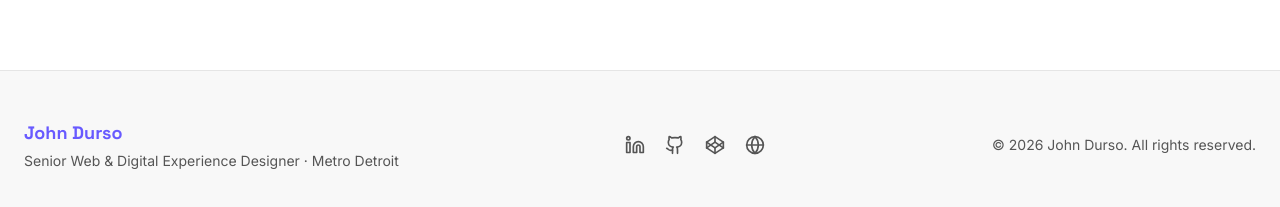
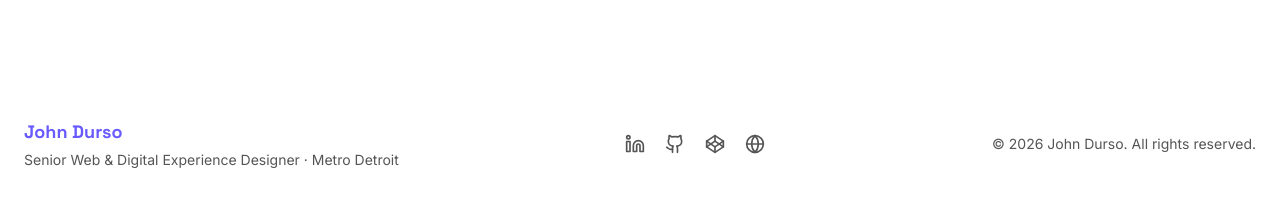
Before and after one commit to johndurso/john-durso-portfolio, a Next.js app: page /about in a window 1280 px wide. Shown: the part 3332-3539 px from the top of the page. Built offline with nearby package versions, Linux system fonts and the light colour scheme.

Commit message:
updating hero blob area, section bg consistency, remove border on footer

```diff
--- a/app/page.tsx
+++ b/app/page.tsx
@@ -70,7 +70,7 @@ export default async function HomePage() {
 
       {/* Recent Blog Posts */}
       {recentPosts.length > 0 && (
-        <section className="bg-surface-secondary py-24">
+        <section className="py-24">
           <div className="max-w-7xl mx-auto px-6">
             <AnimatedSection>
               <div className="flex items-end justify-between mb-12">
@@ -121,7 +121,7 @@ export default async function HomePage() {
           </AnimatedSection>
 
           <AnimatedSection delay={0.2}>
-            <div className="bg-surface-secondary border border-theme rounded-2xl p-8">
+            <div className="border border-theme rounded-2xl p-8">
               <ContactForm />
             </div>
           </AnimatedSection>
--- a/components/Footer.tsx
+++ b/components/Footer.tsx
@@ -6,7 +6,7 @@ import CodepenIcon from "@/components/icons/CodepenIcon";
 
 export default function Footer() {
   return (
-    <footer className="border-t border-theme bg-surface-secondary mt-20">
+    <footer className="mt-20">
       <div className="max-w-7xl mx-auto px-6 py-12 flex flex-col md:flex-row items-center justify-between gap-6">
         <div>
           <p className="font-display font-bold text-lg">
--- a/components/HeroSection.tsx
+++ b/components/HeroSection.tsx
@@ -20,7 +20,7 @@ export default function HeroSection() {
         <motion.div
           animate={{ scale: [1, 1.15, 1], opacity: [0.1, 0.2, 0.1] }}
           transition={{ duration: 10, repeat: Infinity, ease: "easeInOut", delay: 2 }}
-          className="absolute -bottom-40 -left-40 w-[500px] h-[500px] rounded-full bg-[var(--color-accent-secondary)] blur-[120px] opacity-15"
+          className="absolute -top-40 -left-40 w-[600px] h-[600px] rounded-full bg-[var(--color-accent-secondary)] blur-[120px] opacity-20"
         />
       </div>
 
```
